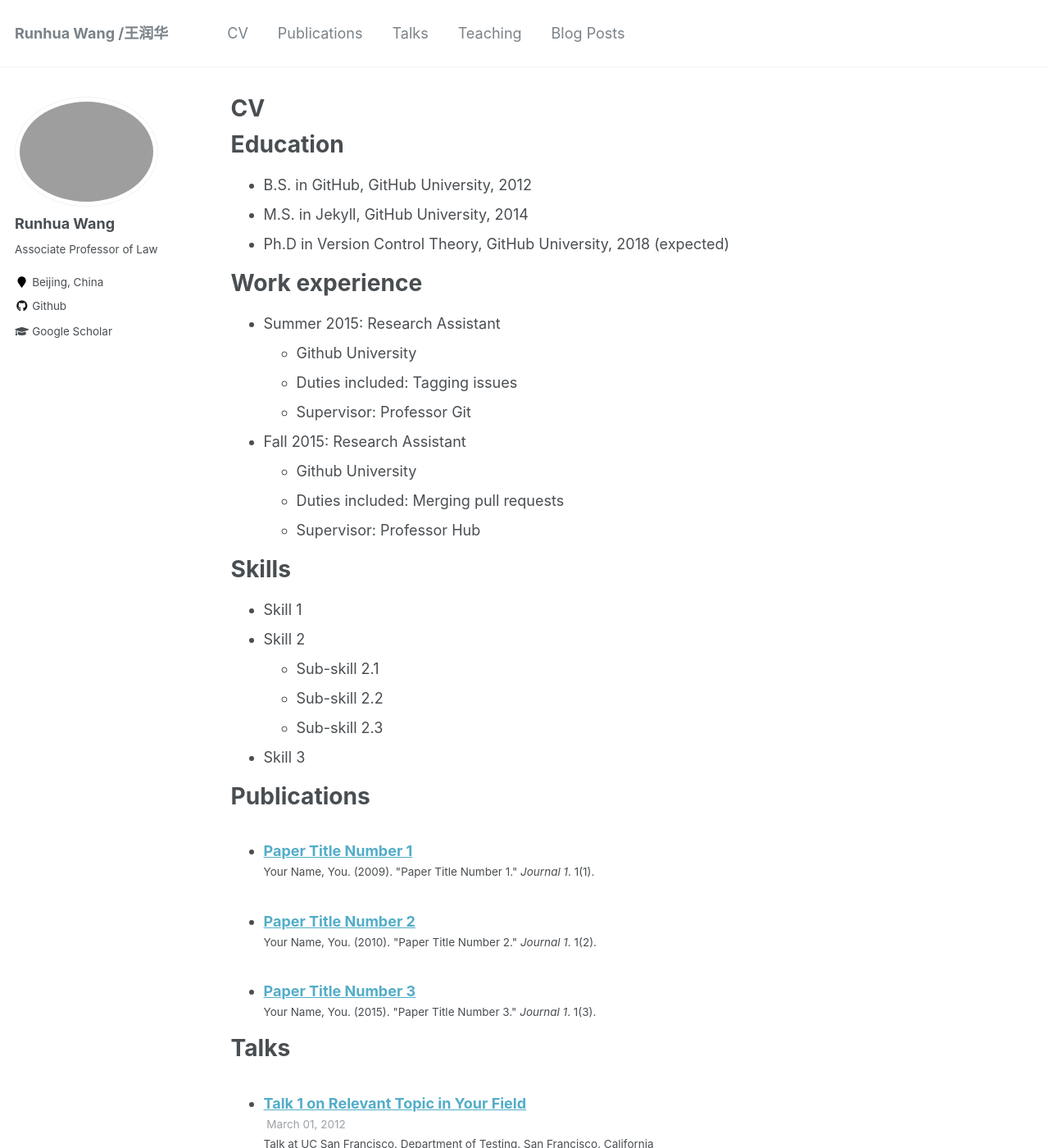
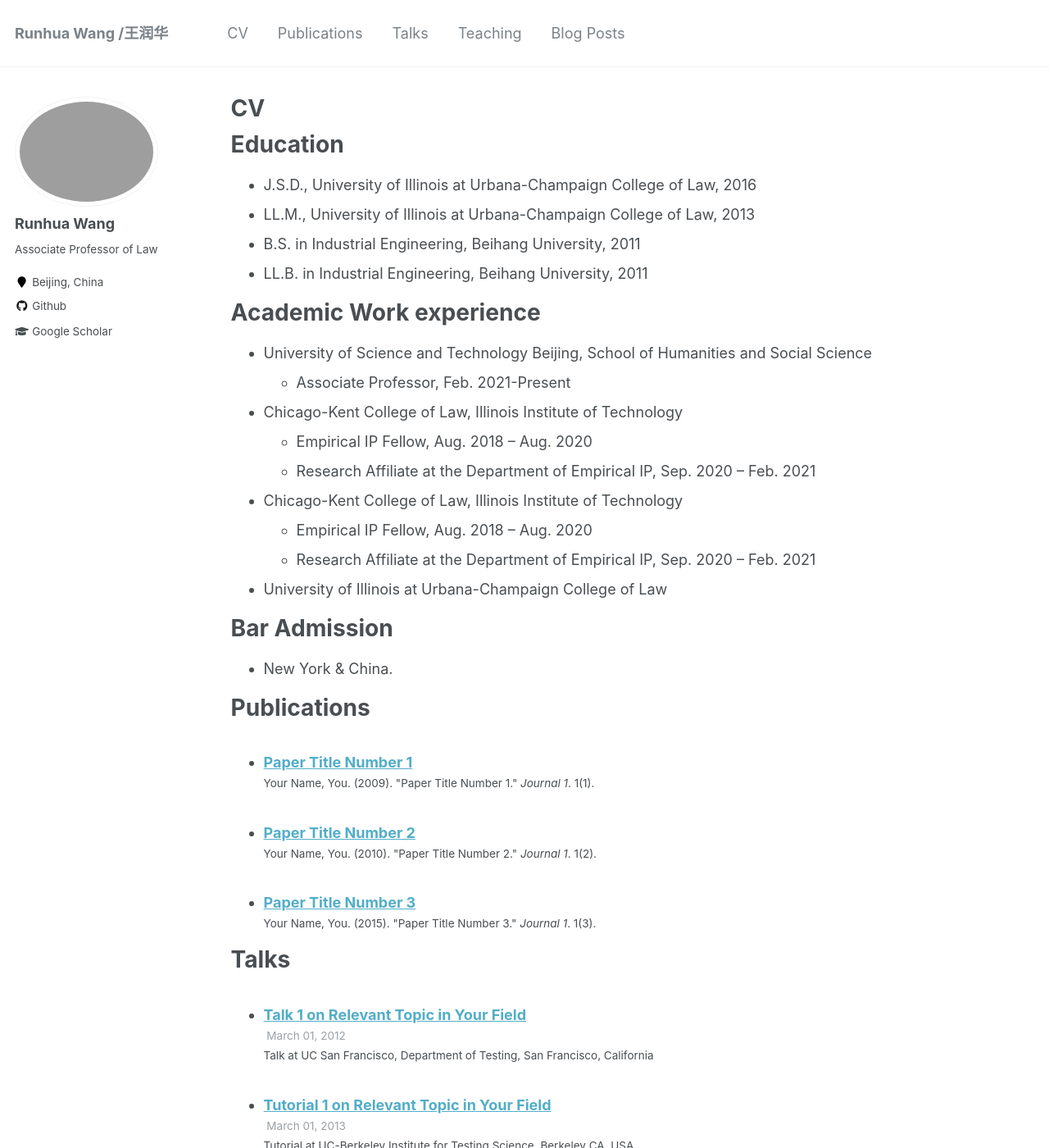
Before and after one commit to Runhua-Wang/runhua-wang.github.io, a Jekyll site: the page built from _pages/cv.md, in a window 1280 px wide and 1400 px high. Shown: the whole window at 82% size. Built offline with Jekyll 4.4.1, drawn with Linux system fonts in a browser that asks for light colours.

Commit message:
Update cv.md

```diff
--- a/_pages/cv.md
+++ b/_pages/cv.md
@@ -11,30 +11,29 @@ redirect_from:
 
 Education
 ======
-* B.S. in GitHub, GitHub University, 2012
-* M.S. in Jekyll, GitHub University, 2014
-* Ph.D in Version Control Theory, GitHub University, 2018 (expected)
+* J.S.D., University of Illinois at Urbana-Champaign College of Law, 2016
+* LL.M., University of Illinois at Urbana-Champaign College of Law, 2013
+* B.S. in Industrial Engineering, Beihang University, 2011
+* LL.B. in Industrial Engineering, Beihang University, 2011
 
-Work experience
+Academic Work experience
 ======
-* Summer 2015: Research Assistant
-  * Github University
-  * Duties included: Tagging issues
-  * Supervisor: Professor Git
+* University of Science and Technology Beijing, School of Humanities and Social Science
+  * Associate Professor, Feb. 2021-Present
 
-* Fall 2015: Research Assistant
-  * Github University
-  * Duties included: Merging pull requests
-  * Supervisor: Professor Hub
+* Chicago-Kent College of Law, Illinois Institute of Technology
+  * Empirical IP Fellow, Aug. 2018 – Aug. 2020
+  * Research Affiliate at the Department of Empirical IP, Sep. 2020 – Feb. 2021
 
-Skills
+* Chicago-Kent College of Law, Illinois Institute of Technology
+  * Empirical IP Fellow, Aug. 2018 – Aug. 2020
+  * Research Affiliate at the Department of Empirical IP, Sep. 2020 – Feb. 2021
+
+* University of Illinois at Urbana-Champaign College of Law
+
+Bar Admission
 ======
-* Skill 1
-* Skill 2
-  * Sub-skill 2.1
-  * Sub-skill 2.2
-  * Sub-skill 2.3
-* Skill 3
+* New York & China.
 
 Publications
 ======
```
